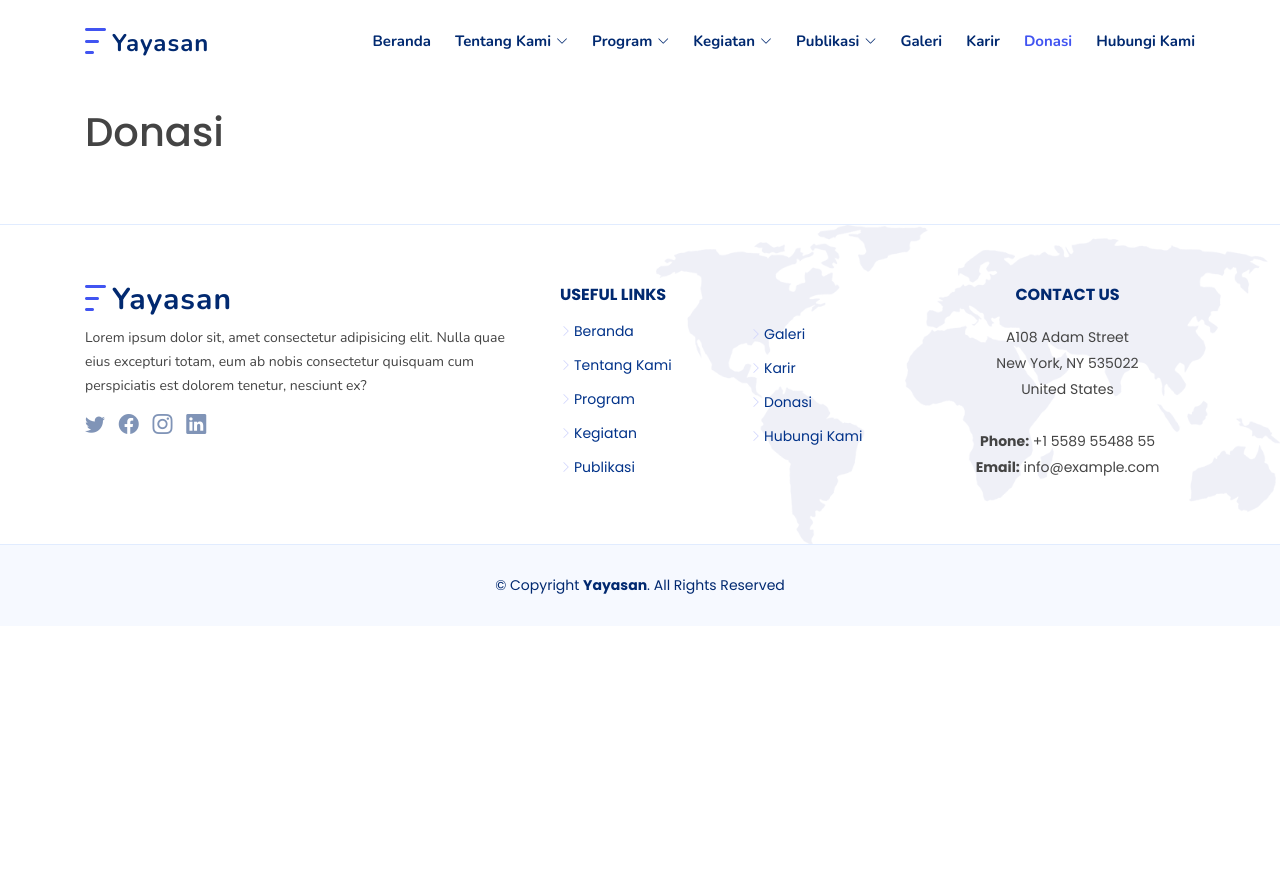
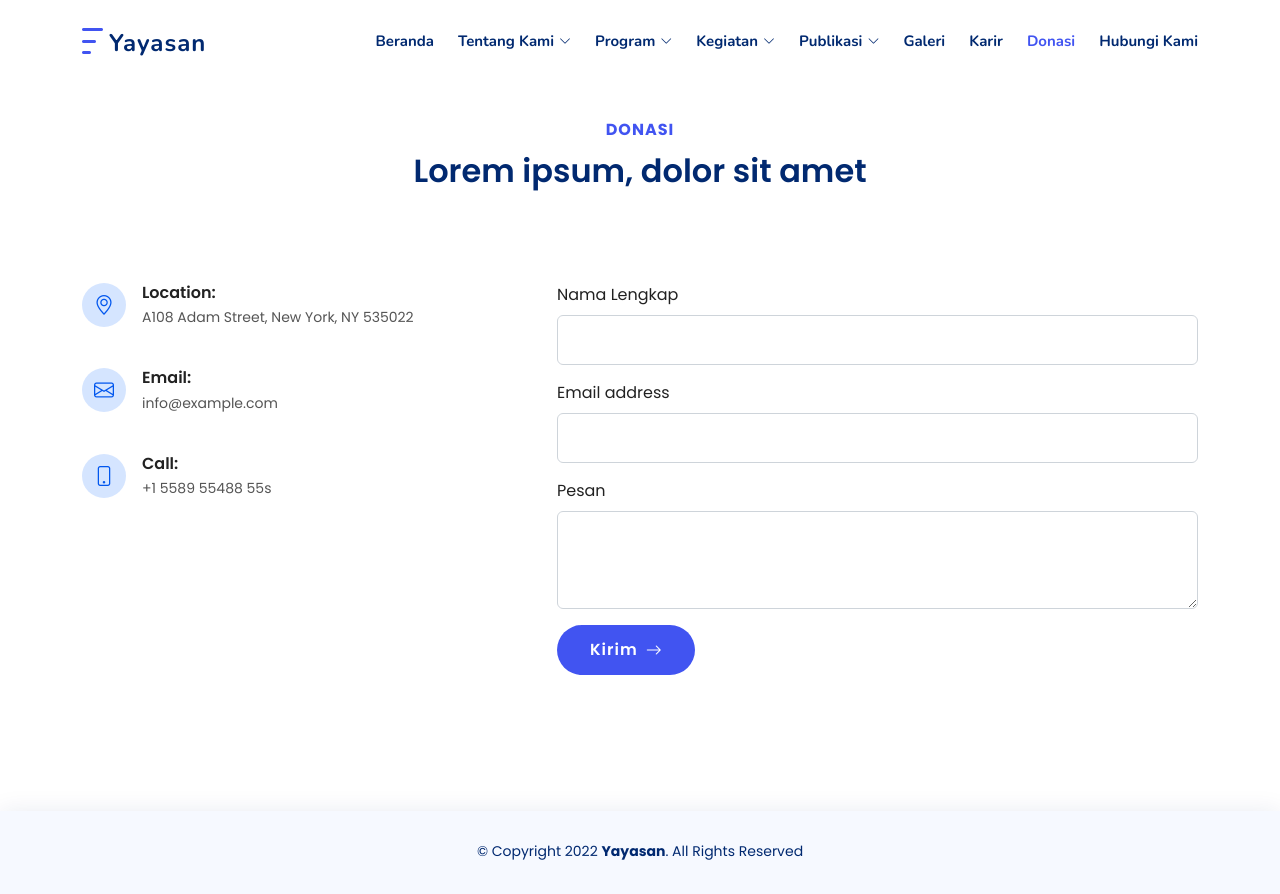
Before and after one commit to DullFat/yayasan, a plain HTML site: page donasi/index.html in a window 1280 px wide. Before the commit the page ends 800 px from the top, so only its background shows below. Drawn offline with nearby package versions, Linux system fonts and the light colour scheme.

Commit message:
Ngebuat footer baru di donasi page

```diff
--- a/assets/css/style.css
+++ b/assets/css/style.css
@@ -183,7 +183,7 @@ section {
 
 .header.header-scrolled {
   background: #fff;
-  padding: 15px 0;
+  padding: 16px 0;
   box-shadow: 0px 2px 20px rgba(1, 41, 112, 0.1);
 }
 
@@ -2369,7 +2369,9 @@ section {
 /*--------------------------------------------------------------
 # Donasi
 --------------------------------------------------------------*/
-
+.donasi {
+
+}
 
 /*--------------------------------------------------------------
 # Hubungi Kami page
@@ -2468,8 +2470,9 @@ section {
 --------------------------------------------------------------*/
 .footer {
   background: #f6f9ff;
-  padding: 0 0 30px 0;
+  padding: 0 0 32px 0;
   font-size: 14px;
+  box-shadow: 0px 2px 24px rgba(1, 41, 112, 0.1);
 }
 
 .footer .footer-top {
--- a/donasi/index.html
+++ b/donasi/index.html
@@ -4,7 +4,7 @@
     <meta charset="utf-8" />
     <meta content="width=device-width, initial-scale=1.0" name="viewport" />
 
-    <title>Yayasan - Donasi</title>
+    <title>Donasi - Yayasan</title>
     <meta content="" name="description" />
 
     <meta content="" name="keywords" />
@@ -16,23 +16,17 @@
     <!-- Google Fonts -->
     <link href="https://fonts.googleapis.com/css?family=Open+Sans:300,300i,400,400i,600,600i,700,700i|Nunito:300,300i,400,400i,600,600i,700,700i|Poppins:300,300i,400,400i,500,500i,600,600i,700,700i" rel="stylesheet" />
 
+    <!-- Boostsrap CSS -->
+    <link href="https://cdn.jsdelivr.net/npm/bootstrap@5.2.0/dist/css/bootstrap.min.css" rel="stylesheet" integrity="sha384-gH2yIJqKdNHPEq0n4Mqa/HGKIhSkIHeL5AyhkYV8i59U5AR6csBvApHHNl/vI1Bx" crossorigin="anonymous" />
+
     <!-- Vendor CSS Files -->
     <link href="/assets/vendor/aos/aos.css" rel="stylesheet" />
-    <link href="/assets/vendor/bootstrap/css/bootstrap.min.css" rel="stylesheet" />
     <link href="/assets/vendor/bootstrap-icons/bootstrap-icons.css" rel="stylesheet" />
     <link href="/assets/vendor/glightbox/css/glightbox.min.css" rel="stylesheet" />
-    <link href="/assets/vendor/remixicon/remixicon.css" rel="stylesheet" />
     <link href="/assets/vendor/swiper/swiper-bundle.min.css" rel="stylesheet" />
 
     <!-- Template Main CSS File -->
     <link href="/assets/css/style.css" rel="stylesheet" />
-
-    <!-- =======================================================
-  * Template Name: FlexStart - v1.10.1
-  * Template URL: https://bootstrapmade.com/flexstart-bootstrap-startup-template/
-  * Author: BootstrapMade.com
-  * License: https://bootstrapmade.com/license/
-  ======================================================== -->
   </head>
 
   <body>
@@ -48,15 +42,15 @@
           <ul>
             <li><a class="nav-link scrollto" href="/">Beranda</a></li>
             <li class="dropdown">
-              <a href="#"><span>Tentang Kami</span> <i class="bi bi-chevron-down"></i></a>
+              <a href="/tentang-kami"><span>Tentang Kami</span> <i class="bi bi-chevron-down"></i></a>
               <ul>
-                <li><a class="dropdown-item" href="/tentang-kami/visi-dan-misi.html">Visi dan Misi</a></li>
-                <li><a class="dropdown-item" href="/tentang-kami/profile-kami.html">Profile Kami</a></li>
-                <li><a class="dropdown-item" href="/tentang-kami/tim-kami.html">Tim Kami</a></li>
+                <li><a class="dropdown-item" href="/tentang-kami/#visi-misi">Visi dan Misi</a></li>
+                <li><a class="dropdown-item" href="/tentang-kami/#profile-kami">Profile Kami</a></li>
+                <li><a class="dropdown-item" href="/tentang-kami/#tim-kami">Tim Kami</a></li>
               </ul>
             </li>
             <li class="dropdown">
-              <a href="#"><span>Program</span> <i class="bi bi-chevron-down"></i></a>
+              <a href="/program"><span>Program</span> <i class="bi bi-chevron-down"></i></a>
               <ul>
                 <li><a class="dropdown-item" href="/program/kajian-akademik-publik.html">Kajian Akademik dan Kebijakan Publik</a></li>
                 <li><a class="dropdown-item" href="/program/literasi-akademik.html">Pendamping Literasi Akademik</a></li>
@@ -96,21 +90,79 @@
     </header>
     <!-- End Header -->
 
-    <!-- ======= Team Section ======= -->
-    <section id="team" class="team">
-      <div class="container" data-aos="fade-up">
-        <div class="row pt-5">
-          <div class="col">
-            <h1>Donasi</h1>
+    <main id="main">
+      <!-- ======= Donasi Section ======= -->
+      <section id="contact-us" class="contact-us">
+        <div class="container" data-aos="fade-up">
+          <header class="section-header">
+            <h2>Donasi</h2>
+            <p>Lorem ipsum, dolor sit amet</p>
+          </header>
+
+          <div class="row mt-5" data-aos="fade-up" data-aos-delay="200">
+            <div class="col-lg-5">
+              <div class="info">
+                <div class="address">
+                  <i class="bi bi-geo-alt"></i>
+                  <h4>Location:</h4>
+                  <p>A108 Adam Street, New York, NY 535022</p>
+                </div>
+
+                <div class="email">
+                  <i class="bi bi-envelope"></i>
+                  <h4>Email:</h4>
+                  <p>info@example.com</p>
+                </div>
+
+                <div class="phone">
+                  <i class="bi bi-phone"></i>
+                  <h4>Call:</h4>
+                  <p>+1 5589 55488 55s</p>
+                </div>
+              </div>
+            </div>
+
+            <div class="col-lg-7 mt-5 mt-lg-0">
+              <div class="alert my-alert alert-success alert-dismissible fade show d-none col-lg-12" role="alert">
+                <strong>Terimakasih</strong> Pesan anda sudah kami terima
+                <button type="button" class="btn-close" data-bs-dismiss="alert" aria-label="close"></button>
+              </div>
+              <form name="contact-form" class="contact-form">
+                <div class="mb-3">
+                  <label for="name" class="form-label">Nama Lengkap</label>
+                  <input type="text" class="form-control" id="name" aria-describedby="name" name="nama" required />
+                </div>
+                <div class="mb-3">
+                  <label for="email" class="form-label">Email address</label>
+                  <input type="email" class="form-control" id="email" aria-describedby="email" name="email" required />
+                </div>
+                <div class="mb-3">
+                  <label for="pesan" class="form-label">Pesan</label>
+                  <textarea class="form-control" id="pesan" rows="3" name="pesan" required></textarea>
+                </div>
+
+                <div class="pb-4">
+                  <button type="submit" class="btn btn-kirim d-inline-flex d-inline-flex align-items-center align-self-center">
+                    <span>Kirim</span>
+                    <i class="bi bi-arrow-right"></i>
+                  </button>
+
+                  <button class="btn btn-loading d-none" type="button" disabled>
+                    <span class="spinner-grow spinner-grow-sm" role="status" aria-hidden="true"></span>
+                    Loading...
+                  </button>
+                </div>
+              </form>
+            </div>
           </div>
         </div>
-      </div>
-    </section>
-    <!-- End Team Section -->
+      </section>
+      <!-- End Donasi Section -->
+    </main>
 
     <!-- ======= Footer ======= -->
     <footer id="footer" class="footer">
-      <div class="footer-top">
+      <!-- <div class="footer-top">
         <div class="container">
           <div class="row gy-4">
             <div class="col-lg-5 col-md-12 footer-info">
@@ -160,11 +212,11 @@
             </div>
           </div>
         </div>
-      </div>
+      </div> -->
 
       <div class="container">
         <div class="copyright">
-          &copy; Copyright <strong><span>Yayasan</span></strong
+          &copy; Copyright 2022 <strong><span>Yayasan</span></strong
           >. All Rights Reserved
         </div>
       </div>
@@ -176,11 +228,12 @@
     <!-- Vendor JS Files -->
     <script src="/assets/vendor/purecounter/purecounter_vanilla.js"></script>
     <script src="/assets/vendor/aos/aos.js"></script>
-    <script src="/assets/vendor/bootstrap/js/bootstrap.bundle.min.js"></script>
     <script src="/assets/vendor/glightbox/js/glightbox.min.js"></script>
     <script src="/assets/vendor/isotope-layout/isotope.pkgd.min.js"></script>
     <script src="/assets/vendor/swiper/swiper-bundle.min.js"></script>
 
+    <!--Booststrap JS -->
+    <script src="https://cdn.jsdelivr.net/npm/bootstrap@5.2.0/dist/js/bootstrap.bundle.min.js" integrity="sha384-A3rJD856KowSb7dwlZdYEkO39Gagi7vIsF0jrRAoQmDKKtQBHUuLZ9AsSv4jD4Xa" crossorigin="anonymous"></script>
     <!-- Template Main JS File -->
     <script src="/assets/js/main.js"></script>
   </body>
```
